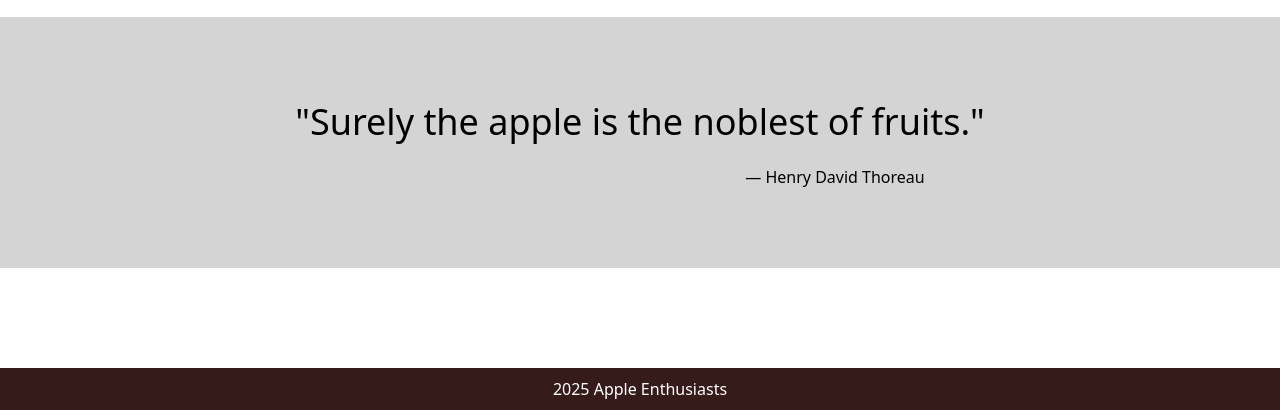
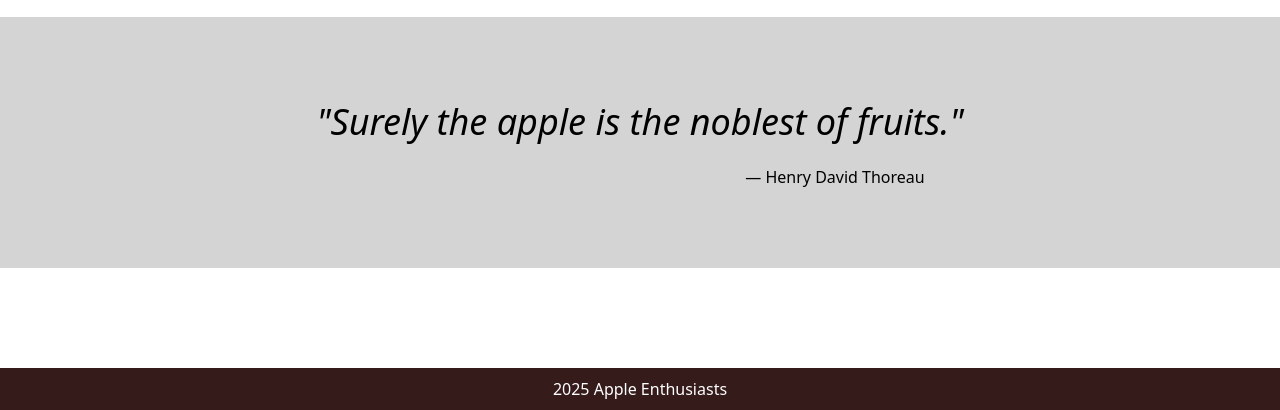
Before and after one commit to ryangeo17/apples, a plain HTML site: page index.html in a window 1280 px wide. Shown: the part 869-1279 px from the top of the page. Drawn offline with Linux system fonts and the light colour scheme.

Commit message:
Made the apple quote italics

```diff
--- a/index.html
+++ b/index.html
@@ -49,7 +49,7 @@
       </section>
 
     <div class= "quote-container">
-      <p>"Surely the apple is the noblest of fruits."</p>
+    <p><em>"Surely the apple is the noblest of fruits."</em></p>
       <author>— Henry David Thoreau</author>
     </div>
     </main>
```
